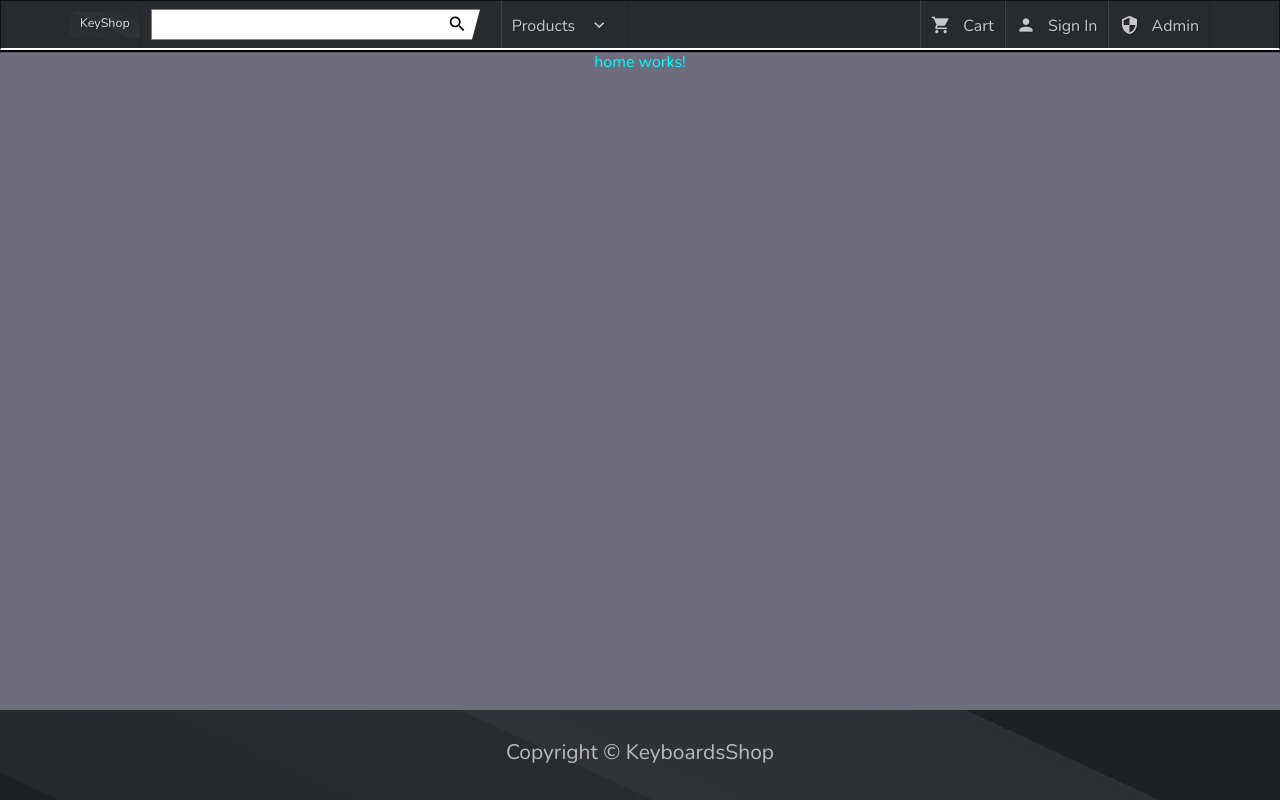
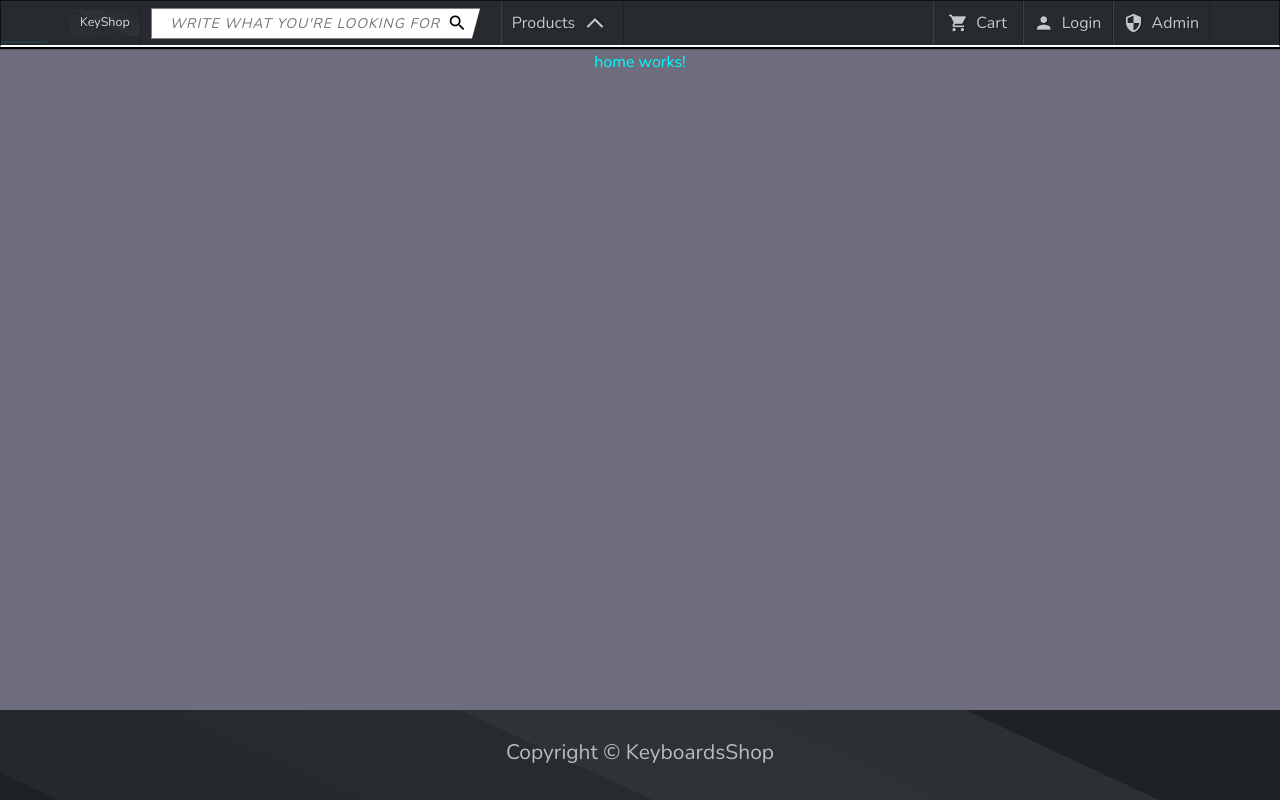
Before and after one commit to Michal-W-dev/Keyboards-shop_Angular, an Angular app: page / in a window 1280 px wide. Built offline with nearby package versions, Linux system fonts and the light colour scheme.

Commit message:
Add use-line-animation.directive.

```diff
--- a/src/app/app-routing.module.ts
+++ b/src/app/app-routing.module.ts
@@ -3,7 +3,10 @@ import { RouterModule, Routes } from '@angular/router';
 import { HomeComponent } from './home/feature/home/home.component';
 
 const routes: Routes = [
-  { path: '', component: HomeComponent }
+  { path: '', component: HomeComponent },
+  { path: 'cart', component: HomeComponent },
+  { path: 'login', component: HomeComponent },
+  { path: 'admin', component: HomeComponent }
 ];
 
 @NgModule({
--- a/src/app/app.component.html
+++ b/src/app/app.component.html
@@ -1,4 +1,3 @@
 <app-layout>
   <router-outlet></router-outlet>
-
 </app-layout>
--- a/src/app/app.component.ts
+++ b/src/app/app.component.ts
@@ -5,6 +5,4 @@ import { Component } from '@angular/core';
   templateUrl: './app.component.html',
   styleUrls: ['./app.component.scss']
 })
-export class AppComponent {
-  title = 'keyboards-ang';
-}
+export class AppComponent { }
--- a/src/app/shared/ui/layout/layout.component.html
+++ b/src/app/shared/ui/layout/layout.component.html
@@ -1,34 +1,34 @@
 <header class='header'>
 
-  <nav class="navbar bg-dark variant-dark fixed-top navbar-expand-lg">
+  <nav class="navbar bg-dark variant-dark fixed-top navbar-expand-md" useLineAnimation #line="useLineDirective">
+    <div class="underline {{line.animationClass}}" [ngStyle]="line.position"></div>
     <div class="container">
       <div class='brandWrapper' useBackground>
-        <a class="navbar-brand" href="/">KeyShop</a>
+        <a class="navbar-brand" routerLink="/">KeyShop</a>
       </div>
       <form class='form' onSubmit='handleSubmit()'>
-        <input>
+        <input type="text" autoFocus placeholder="write what you're looking for">
         <button type="submit" class="btn-search"><i class="material-icons">search</i></button>
       </form>
       <button class="navbar-toggler" type="button" data-bs-toggle="collapse" data-bs-target="#responsive-navbar-nav"
         aria-controls="responsive-navbar-nav" aria-expanded="false" aria-label="Toggle navigation">
         <span class="material-icons text-light">menu_open</span>
       </button>
-
       <nav class="collapse navbar-collapse" id="responsive-navbar-nav">
         <div class="me-auto">
-          <a class="nav-link" (click)="toggleShowProducts()">Products
-            <i class="material-icons chevron-up" [ngClass]="{rotateChevron:showProducts}">expand_more</i>
+          <a class="nav-link follow" [ngClass]="{active:showProducts}" (click)="toggleShowProducts()">Products
+            <i class="material-icons chevron-up" [ngClass]="{rotateChevron:showProducts}">arrow_forward_ios</i>
           </a>
         </div>
 
-        <a class="nav-link cartDiv" routerLink="/cart" routerLinkActive="active">
+        <a class="nav-link follow cartDiv" routerLink="/cart" routerLinkActive="active">
           <i class="material-icons">shopping_cart</i> Cart
         </a>
 
-        <a class="nav-link" routerLink="/login" routerLinkActive="active">
-          <i class="material-icons">person</i> Sign In
+        <a class="nav-link follow" routerLink="/login" routerLinkActive="active">
+          <i class="material-icons">person</i> Login
         </a>
-        <a class="nav-link" routerLink="/admin" routerLinkActive="active">
+        <a class="nav-link follow" routerLink="/admin" routerLinkActive="active">
           <i class="material-icons">security</i> Admin
         </a>
       </nav>
@@ -37,9 +37,8 @@
 </header>
 <main>
   <div class="container">
-
+    <!----- router-outlet ------>
     <ng-content></ng-content>
-
 
   </div>
 </main>
--- a/src/app/shared/ui/layout/layout.component.scss
+++ b/src/app/shared/ui/layout/layout.component.scss
@@ -33,13 +33,14 @@
   i {
     margin-right: 0.8rem;
     font-size: 2rem;
-    transform: translateY(4px);
+    // transform: translateY(4px);
     &.chevron-up {
+      transform: rotate(-90deg);
       margin-left: 1rem;
-      transition: .2s;
+      transition: .17s ease-in;
     }
     &.rotateChevron {
-      transform: rotate(180deg);
+      transform: rotate(-270deg);
     }
   }
   .brandWrapper {
@@ -174,9 +175,9 @@ input {
   border: none;
   border: 1px solid grey;
   height: 100%;
-  padding-left: 2rem;
+  padding-left: 1.8rem;
   display: inline-block;
-  width: 300px;
+  width: 30rem;
   &::placeholder {
     text-transform: uppercase;
     font-style: italic;
--- a/src/app/shared/ui/layout/layout.component.ts
+++ b/src/app/shared/ui/layout/layout.component.ts
@@ -1,9 +1,10 @@
-import { Component } from '@angular/core';
+import { ChangeDetectionStrategy, Component } from '@angular/core';
 
 @Component({
   selector: 'app-layout',
   templateUrl: './layout.component.html',
-  styleUrls: ['./layout.component.scss']
+  styleUrls: ['./layout.component.scss'],
+  changeDetection: ChangeDetectionStrategy.OnPush
 })
 export class LayoutComponent {
   showProducts = false;
--- /dev/null
+++ b/src/app/shared/use-line-animation.directive.ts
@@ -0,0 +1,54 @@
+import { ChangeDetectorRef, Directive, ElementRef, HostListener, NgZone, Renderer2 } from '@angular/core';
+
+/**
+ * Line animation on navbar, which follow hovered nav-links. Instance props:
+ * @prop left - left pxs from hovered nav-link (div.underline styles)
+ * @prop width - width of hovered nav-link  (div.underline styles)
+ * @prop animationClass - change classes on hover (div.underline class). Class indicate which state of animation is on.
+ * @prop prevElement - e.target hovered. Change class properties only if previously selected Element is different.
+ */
+
+@Directive({
+  selector: '[useLineAnimation]',
+  exportAs: 'useLineDirective'
+})
+export class UseLineAnimationDirective {
+  position = { left: '0px', width: '46px' }
+  animationClass = ''
+  prevElement: EventTarget | null = null;
+
+  constructor(private zone: NgZone, private renderer: Renderer2, private elRef: ElementRef, private cd: ChangeDetectorRef) {
+    zone.runOutsideAngular(() => {
+      renderer.listen(elRef.nativeElement, "mousemove", this.handleMouseMove);
+      renderer.listen(window, "resize", this.disableOnResize);
+    });
+  }
+
+  @HostListener('mouseleave') handleMouseOut = () => this.animationClass = 'lineDisappear';
+
+  handleMouseMove = (e: MouseEvent) => {
+    e.stopPropagation();
+    let { className, offsetLeft, offsetWidth } = e.target as HTMLElement;
+
+    if (className.includes('follow') && this.prevElement !== e.target) {
+      // Remove change detection on mobile (on full screen, btns cannot be wider than 140px, the widest yet 97px)
+      if (parseInt(this.position.width) < 140) {
+        this.position = { left: offsetLeft + 'px', width: offsetWidth + 'px' }
+        this.animationClass = 'lineAppear';
+        this.prevElement = e.target
+        this.cd.detectChanges()
+      }
+    }
+  }
+
+  // Move line outside of the screen. Start animation from the left.
+  removeLineAnimation = () => { this.position.left = '-109px'; this.position.width = '0px' }
+
+  disableOnResize = (e: Event) => {
+    if (this.position.width !== '0px') {
+      this.removeLineAnimation();
+      this.prevElement = e.target;
+      this.cd.detectChanges();
+    }
+  }
+}
--- a/src/index.html
+++ b/src/index.html
@@ -8,6 +8,7 @@
   <meta name="viewport" content="width=device-width, initial-scale=1">
   <link rel="icon" type="image/x-icon" href="favicon.ico">
   <link href="https://fonts.googleapis.com/icon?family=Material+Icons" rel="stylesheet">
+  <base href="/">
 </head>
 
 <body>
```
Also changed, not shown: src/app/shared/shared.module.ts (+7 -3 lines).
